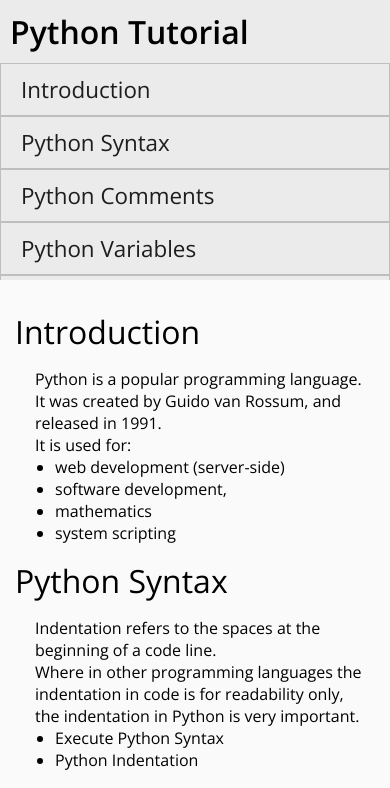
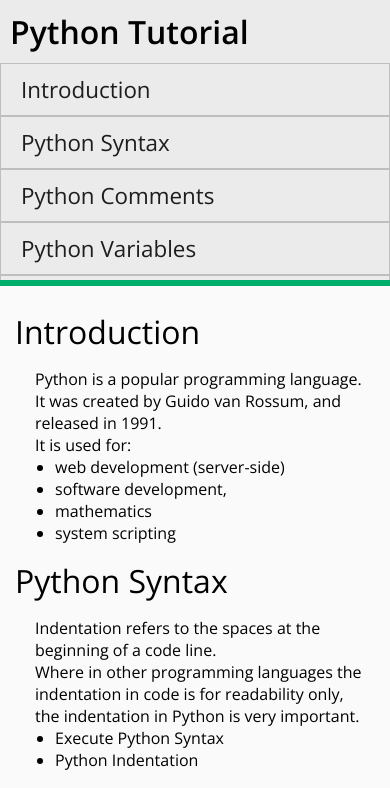
Before and after one commit to anujnirmal/technical-doc, a plain HTML site: page index.html in a window 390 px wide. Shown: the top 788 px of the page. Drawn offline with nearby package versions, Linux system fonts and the light colour scheme.

Commit message:
Added Icon for the tab and also added a border-bottom to #navbar

```diff
--- a/index.html
+++ b/index.html
@@ -4,6 +4,7 @@
     <meta charset="UTF-8">
     <meta http-equiv="X-UA-Compatible" content="IE=edge">
     <meta name="viewport" content="width=device-width, initial-scale=1.0">
+    <link rel="icon" href="https://www.freeiconspng.com/uploads/world-wide-web-icon-15.png">
     <link rel="stylesheet" href="styles.css">
     <title>Technical Documentation</title>
 </head>
--- a/styles.css
+++ b/styles.css
@@ -128,7 +128,9 @@ code{
         width: 100%;
         height: 280px;
         border-right: none;
+        border-bottom: 6px solid #00ae6b;
         overflow: scroll;
+
     }
 
     #main-doc{
```
